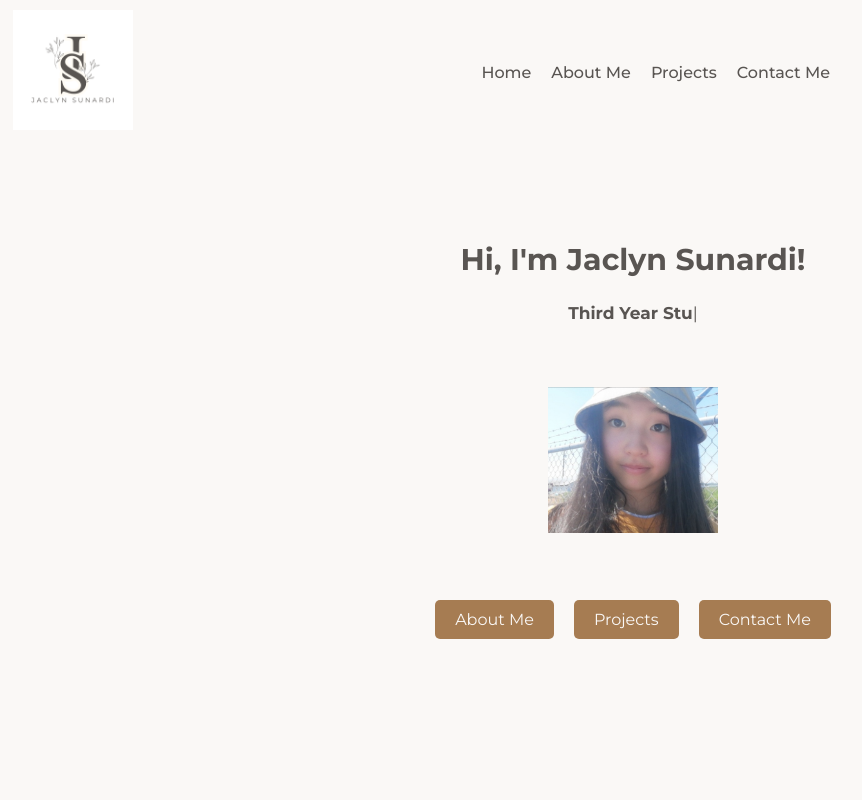
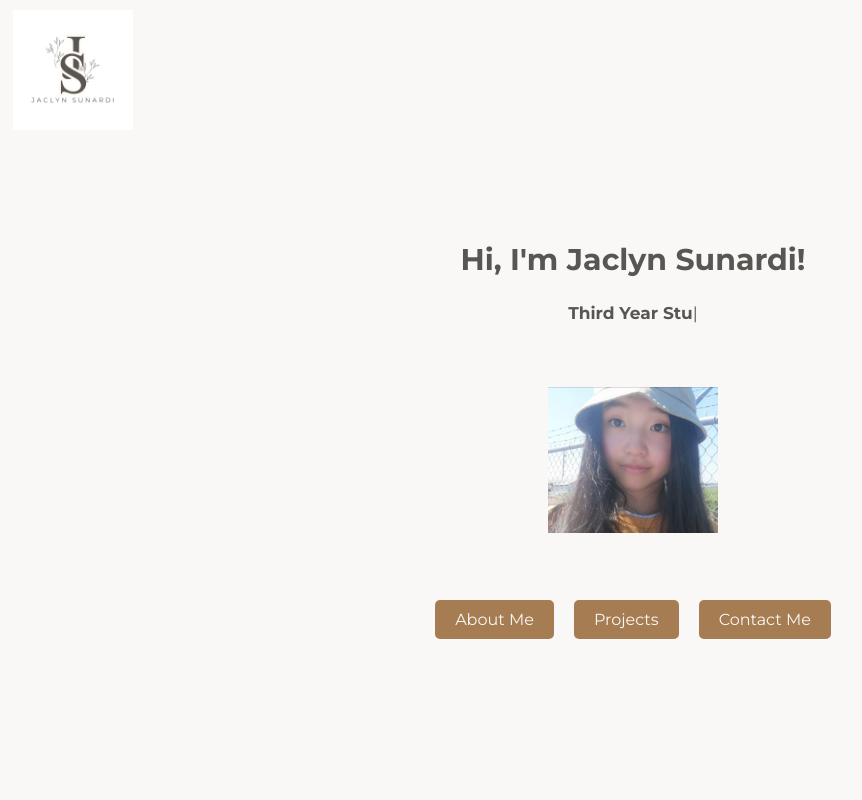
Before and after one commit to jaclynsunardi/jaclynsunardi.github.io, a React (Create React App) app: page / in a window 1280 px wide. Shown: the top 800 px of the page, without its empty margins (7-869 px from the left). Built offline with nearby package versions, Linux system fonts and the light colour scheme.

Commit message:
made the navbar so that it only doesn't show on the landing page

```diff
--- a/src/App.js
+++ b/src/App.js
@@ -1,19 +1,57 @@
-import React, { useEffect, useRef } from 'react';
+import React, { useEffect, useRef, useState } from 'react';
 import Typed from 'typed.js';
 import './App.css';
 
 function App() {
   const homeRef = useRef(null);
+  const aboutRef = useRef(null);
+  const projectsRef = useRef(null);
+  const contactRef = useRef(null);
+  const [activeSection, setActiveSection] = useState('home'); // State to track active section
 
+  // Typed.js initialization
   useEffect(() => {
-    var typed = new Typed('.auto-type', {
+    const typed = new Typed('.auto-type', {
       strings: ['Third Year Student', 'Software Engineer', 'Entrepreneur'],
       typeSpeed: 180,
       backSpeed: 180,
       loop: true,
     });
+    return () => typed.destroy();
+  }, []);
+
+  // Intersection Observer to detect active section
+  useEffect(() => {
+    const sections = [
+      { id: 'home', ref: homeRef },
+      { id: 'aboutme', ref: aboutRef },
+      { id: 'projects', ref: projectsRef },
+      { id: 'contact', ref: contactRef },
+    ];
+
+    const observer = new IntersectionObserver(
+      (entries) => {
+        entries.forEach((entry) => {
+          if (entry.isIntersecting) {
+            setActiveSection(entry.target.id);
+          }
+        });
+      },
+      { threshold: 0.5 } // Trigger when 50% of the section is visible
+    );
+
+    sections.forEach(({ ref }) => {
+      if (ref.current) {
+        observer.observe(ref.current);
+      }
+    });
+
     return () => {
-      typed.destroy();
+      sections.forEach(({ ref }) => {
+        if (ref.current) {
+          observer.unobserve(ref.current);
+        }
+      });
     };
   }, []);
 
@@ -25,14 +63,19 @@ function App() {
             <img src="logo.png" alt="Logo" className="App-logo" />
           </a>
         </div>
-        <nav className='NavBar'>
-          <a href="#home">Home</a>
-          <a href="#aboutme">About Me</a>
-          <a href="#projects">Projects</a>
-          <a href="#contact">Contact Me</a>
-        </nav>
+        {/* Conditionally render the navigation bar */}
+        {activeSection !== 'home' && (
+          <nav className="NavBar">
+            <a href="#home">Home</a>
+            <a href="#aboutme">About Me</a>
+            <a href="#projects">Projects</a>
+            <a href="#contact">Contact Me</a>
+          </nav>
+        )}
       </div>
-      <section id = "home" ref={homeRef}>
+
+      {/* Sections */}
+      <section id="home" ref={homeRef}>
         <div className="Content">
           <div className="NameText">
             <h1>Hi, I'm Jaclyn Sunardi!</h1>
@@ -41,7 +84,6 @@ function App() {
           <div className="HomePagePhoto">
             <img src="image.jpg" alt="Profile Picture" />
           </div>
-
           {/* Navigation Buttons Below Profile Image */}
           <div className="nav-buttons">
             <a href="#aboutme" className="nav-button">About Me</a>
@@ -51,14 +93,15 @@ function App() {
         </div>
       </section>
 
-      {/* Sections for Navigation */}
-      <section id="aboutme">
+      <section id="aboutme" ref={aboutRef}>
         <h2>About Me</h2>
       </section>
-      <section id="projects">
+
+      <section id="projects" ref={projectsRef}>
         <h2>Projects</h2>
       </section>
-      <section id="contact">
+
+      <section id="contact" ref={contactRef}>
         <h2>Contact Me</h2>
       </section>
     </div>
```
